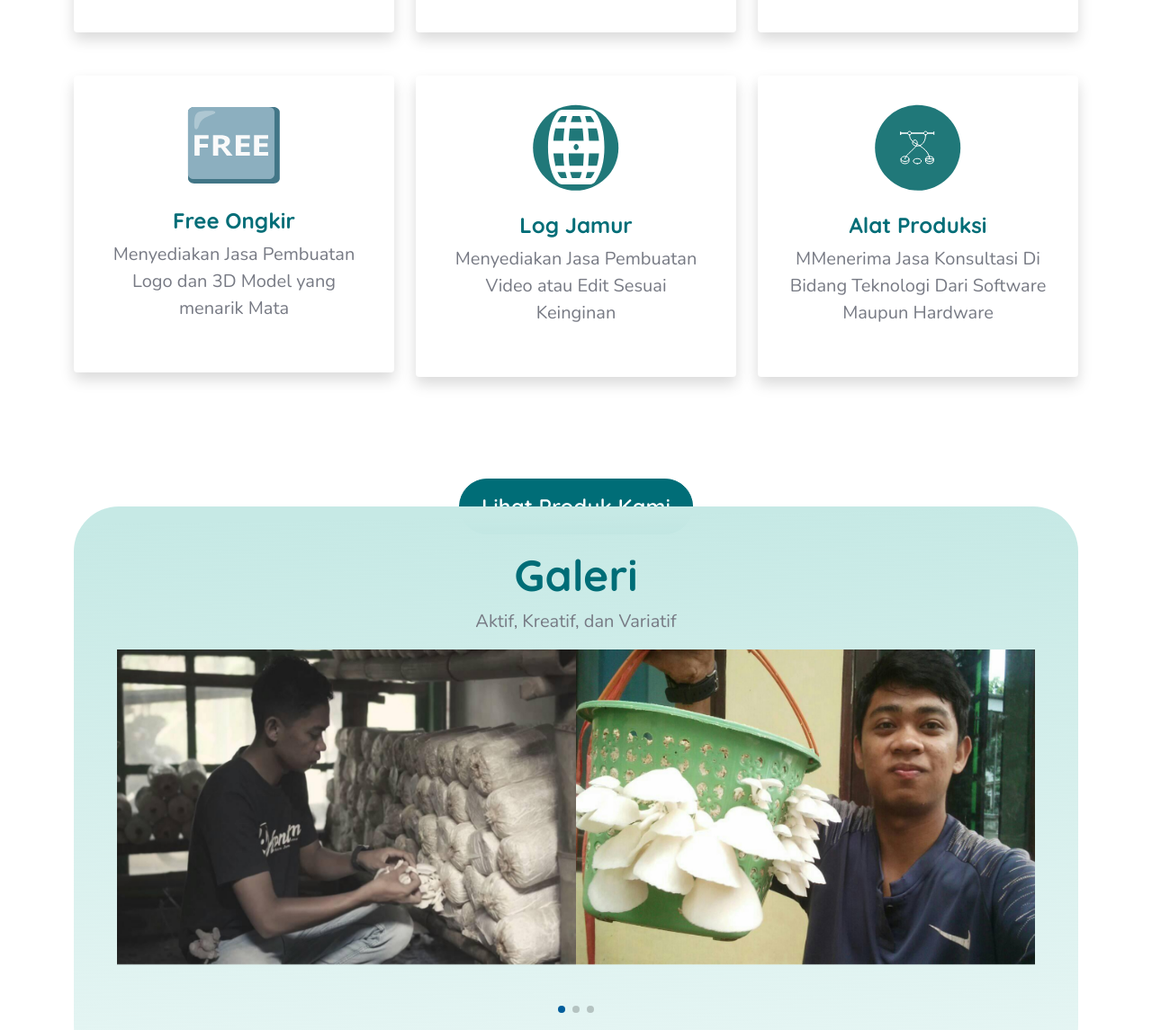
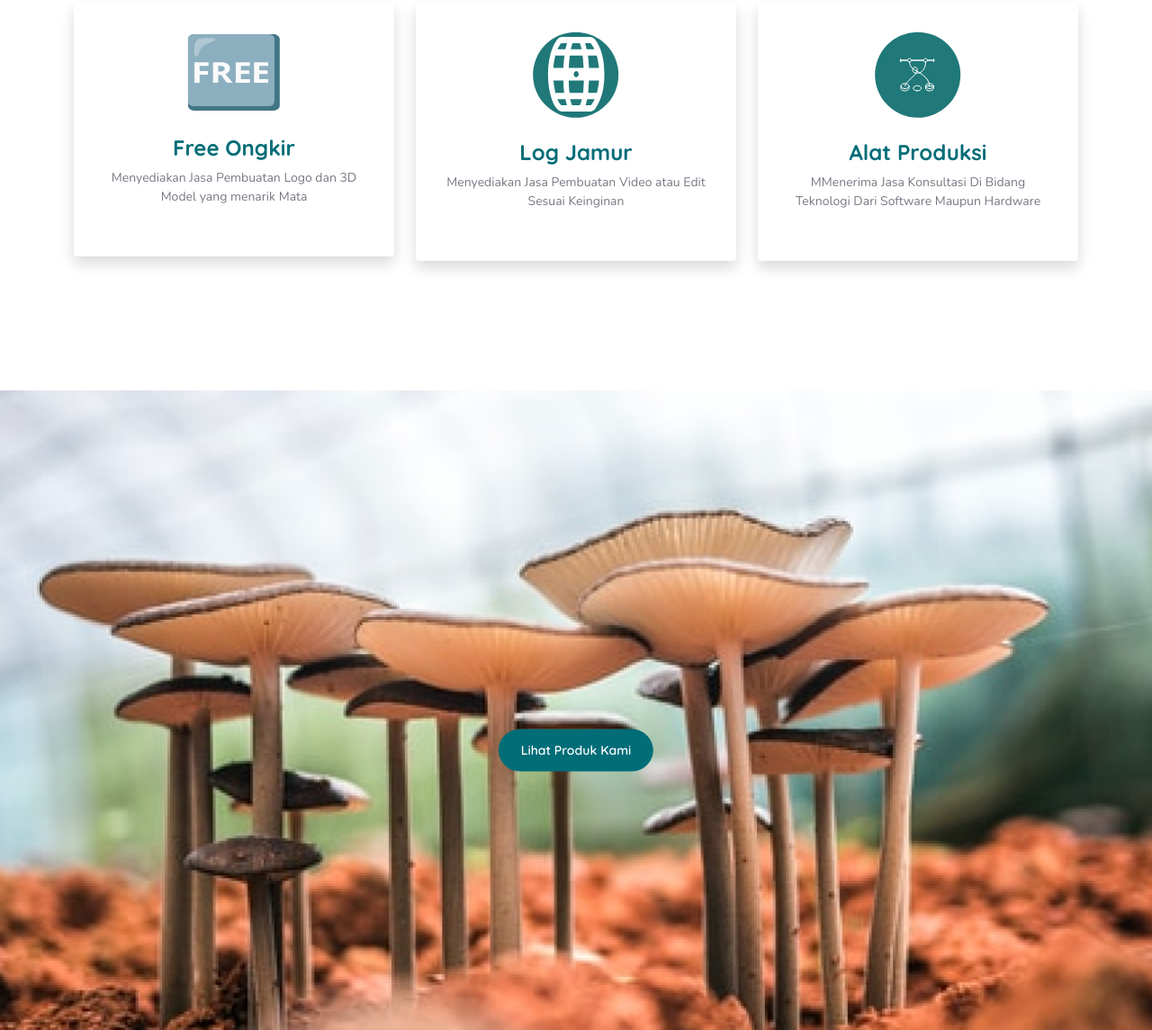
Before and after one commit to rifjan29/landing-page-jamur, a plain HTML site: page index.html in a window 1280 px wide. Shown: the part 1522-2667 px from the top of the page at 90% size. Drawn offline with nearby package versions, Linux system fonts and the light colour scheme.

Commit message:
fix : font

```diff
--- a/assets/css/custom.css
+++ b/assets/css/custom.css
@@ -16,7 +16,7 @@ body {
 }
 h4{
     color: var(--color-secondary);
-    font-size: 48px;
+    font-size: 28px;
     font-weight: 700;
     font-family: 'Quicksand', sans-serif;
 }
@@ -28,14 +28,14 @@ h5{
 }
 p{
     font-family: 'Nunito', sans-serif;
-    font-size: 20px;
+    font-size: 14px;
     color: #777A84;
 }
 .card{
     border: none;
 }
 .btn-primary{
-    font-size: 24px;
+    font-size: 14px;
     font-weight: 600;
     padding: 12px 24px;
     background-color: var(--color-secondary);
@@ -196,7 +196,7 @@ p{
     color:var(--color-secondary);
 }
 .footer-content a span{
-    font-size: 28px;
+    font-size: 14px;
 }
 /* end footer */
 /* button whatsapp */
@@ -214,7 +214,7 @@ p{
 /* produk */
 .section-produk{
     width: 100%;
-    height: max-content;
+    height: 800px;
 }
 .section-produk .produk-button{
     left: 50%;
```
